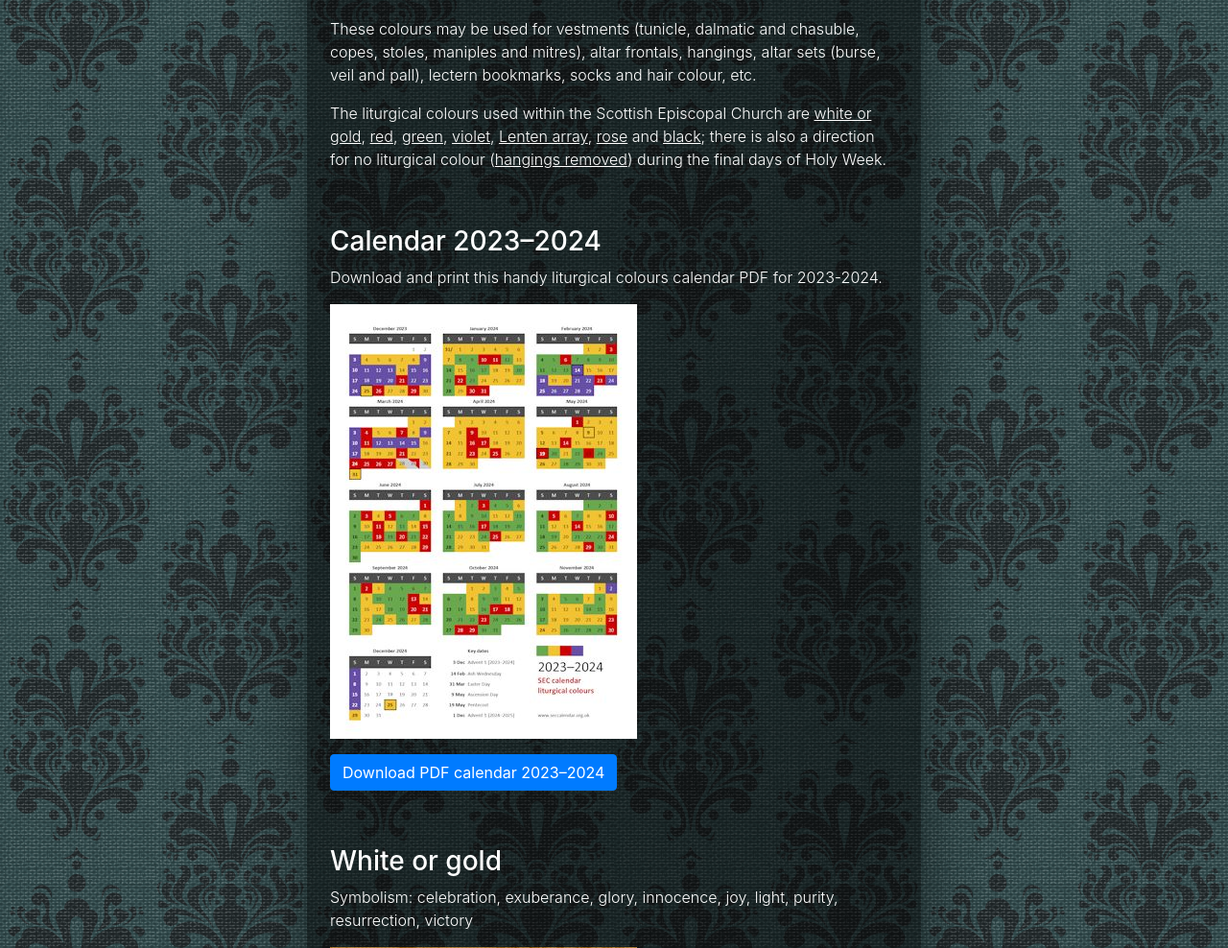
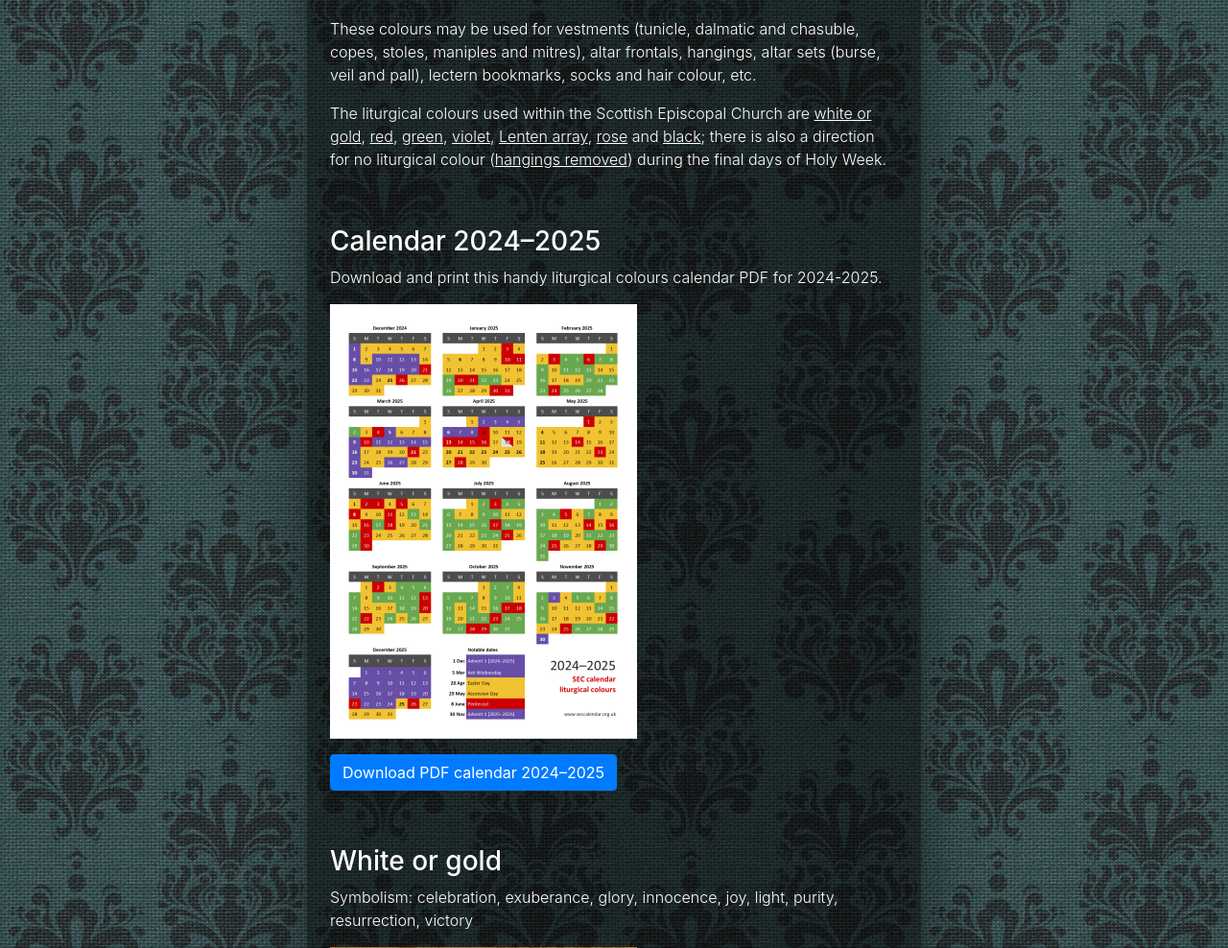
Before and after one commit to garethjmsaunders/sec-digital-calendar-website, a PHP site: page /colours/ in a window 1280 px wide. Shown: the part 384-1372 px from the top of the page at 96% size. Run offline with PHP 8.4, Linux system fonts and the light colour scheme.

Commit message:
FEAT (Liturgical colours 2024-2025)
Add new liturgical colours calendar for 2024-2025

```diff
--- a/calendar/index.php
+++ b/calendar/index.php
@@ -74,9 +74,9 @@
             <hr class="deep">
             <div class="inner cover">
                 <p>Other ways to view the calendar.</p>
-                <a href="../colours/"><img src="../colours/liturgical-colours-2023-2024.jpg" alt="Liturgical colours calendar" class="float-right" height="100"></a>
+                <a href="../colours/"><img src="../colours/liturgical-colours-2024-2025.png" alt="Liturgical colours calendar" class="float-right" height="100"></a>
                 <ul>
-                    <li><a href="../colours">Liturgical colours calendar 2023–2024 (PDF)</a></li>
+                    <li><a href="../colours">Liturgical colours calendar 2024–2025 (PDF)</a></li>
                     <li><a href="../subscribe">Subscribe to the iCalendar feed</a></li>
                     <li><a href="../extension">Browser toolbar extensions</a></li>
                     <li><a href="../gadget">Windows Sidebar Gadget</a></li>
--- a/colours/index.php
+++ b/colours/index.php
@@ -63,10 +63,10 @@
             <p>The liturgical colours used within the Scottish Episcopal Church are <a href="#white">white or gold</a>, <a href="#red">red</a>, <a href="#green">green</a>, <a href="#violet">violet</a>, <a href="#lenten-array">Lenten array</a>, <a href="#rose">rose</a> and <a href="#black">black</a>; there is also a direction for no liturgical colour (<a href="#hangings-removed">hangings removed</a>) during the final days of Holy Week.</p>
 
             <hr id="calendar">
-            <h3>Calendar 2023–2024</h3>
-            <p>Download and print this handy liturgical colours calendar PDF for 2023-2024.</p>
-            <p><a href="liturgical-colours-2023-2024.pdf"><img src="liturgical-colours-2023-2024.jpg" alt="Liturgical colours calendar 2023-2024"></a></p>
-            <p><a href="liturgical-colours-2023-2024.pdf" class="btn btn-primary">Download PDF calendar 2023–2024</a></p>
+            <h3>Calendar 2024–2025</h3>
+            <p>Download and print this handy liturgical colours calendar PDF for 2024-2025.</p>
+            <p><a href="liturgical-colours-2024-2025.pdf"><img src="liturgical-colours-2024-2025.png" alt="Liturgical colours calendar 2024-2025"></a></p>
+            <p><a href="liturgical-colours-2024-2025.pdf" class="btn btn-primary">Download PDF calendar 2024–2025</a></p>
 
             <hr id="white">
             <h3>White or gold</h3>
```
Also changed, not shown: colours/liturgical-colours-2024-2025.png (added), 1 other file.
